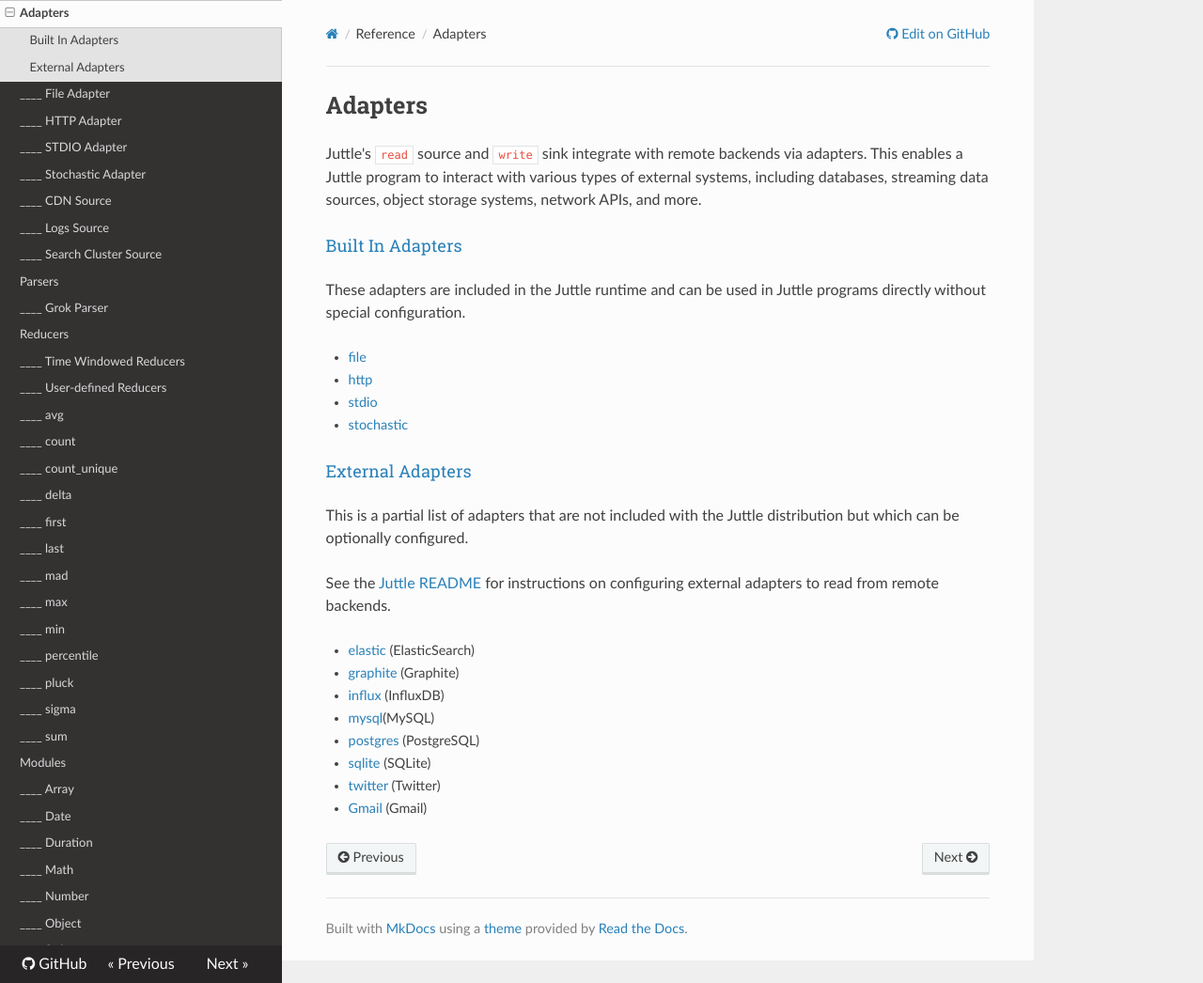
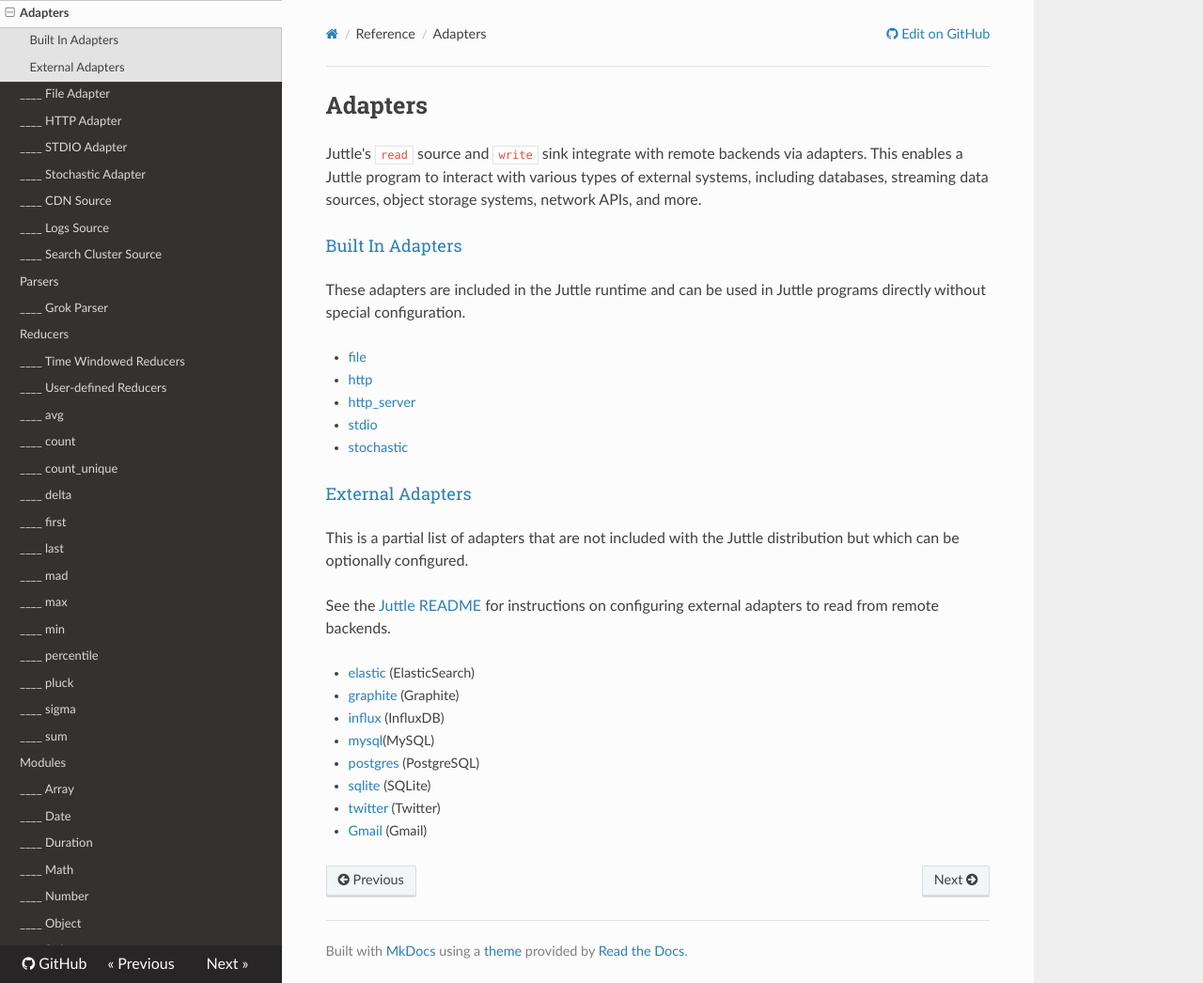
Before and after one commit to juttle/juttle, an MkDocs documentation site: the page built from docs/adapters/index.md, in a window 1280 px wide and 1046 px high. Shown: the whole window at 94% size. Built offline with MkDocs 1.6.1, drawn with Linux system fonts in a browser that asks for light colours; nearby versions of some CDN libraries; old or Windows-style settings are respelled for this version of MkDocs.

Commit message:
Docs: Add link to `http_server` in adapters index

```diff
--- a/docs/adapters/index.md
+++ b/docs/adapters/index.md
@@ -12,6 +12,7 @@ These adapters are included in the Juttle runtime and can be used in Juttle prog
 
 * [file](../adapters/file.md)
 * [http](../adapters/http.md)
+* [http_server](../adapters/http_server.md)
 * [stdio](../adapters/stdio.md)
 * [stochastic](../adapters/stochastic.md)
 
```
